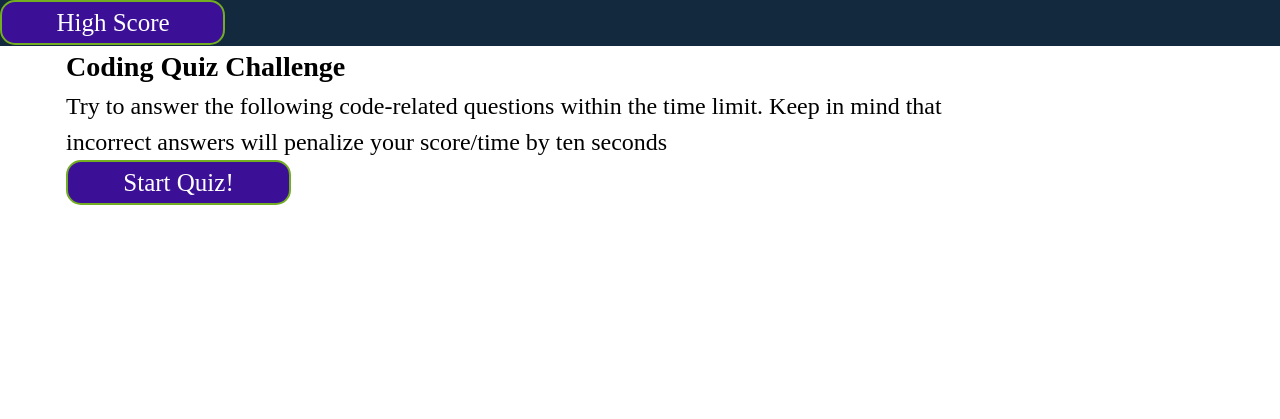
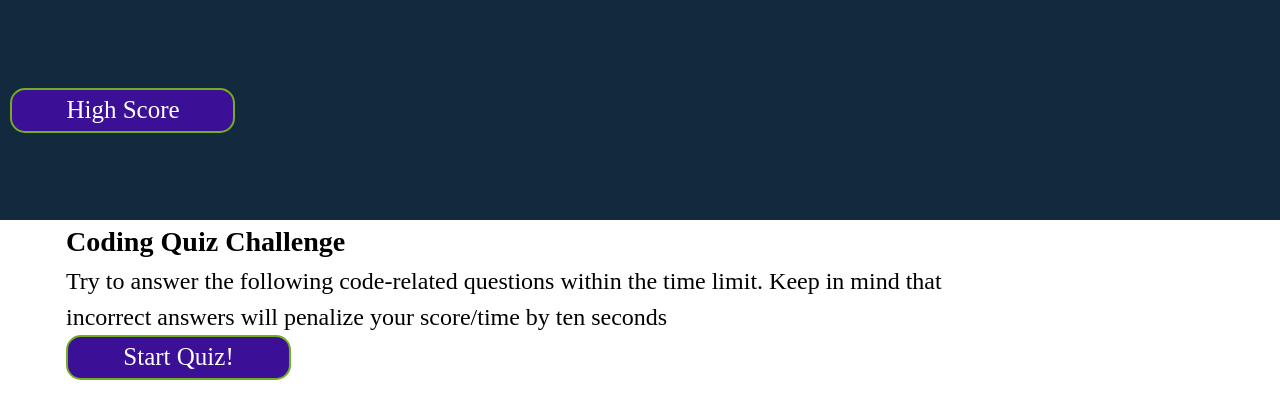
Before and after one commit to rgadewar/challenge4, a plain HTML site: page index.html in a window 1280 px wide. Drawn offline with nearby package versions, Linux system fonts and the light colour scheme.

Commit message:
CSS changes

```diff
--- a/assets/css/style.css
+++ b/assets/css/style.css
@@ -24,8 +24,8 @@ body {
 
 header {
   display: flex;
-  padding: 0px;
-  height: 20%;
+  padding: 10px;
+  height: 200px;
    /* Defines how to distribute the empty space between child elements */
   justify-content: space-between;
   align-items: center;
@@ -80,7 +80,7 @@ input{
   border: 2px solid #73AD21;
   text-align: center;
   display:block;
-  /* margin-bottom:20px; */
+  margin-bottom:20px;
   width: 225px;
   cursor: pointer;
 }
```
